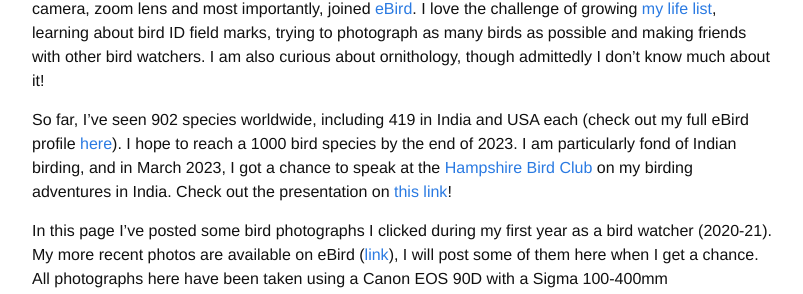
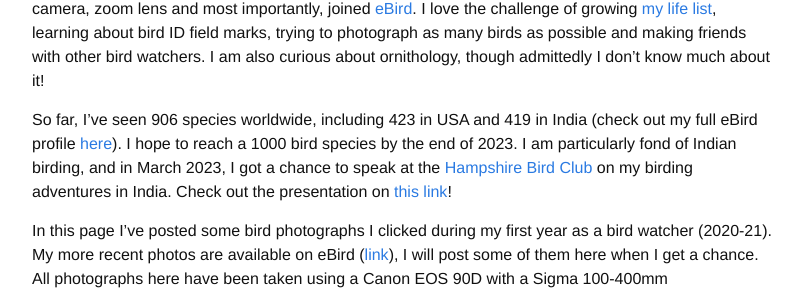
Before and after one commit to martiansideofthemoon/martiansideofthemoon.github.io, a Jekyll site: the page built from _pages/bird_photography.md, in a window 1280 px wide and 900 px high. Shown: the part 200-494 px from the top of the window, without its empty margins (238-1041 px from the left). Built offline with Jekyll 4.4.1, drawn with Linux system fonts in a browser that asks for light colours; comment, search, counter and statistics services are not loaded.

Commit message:
Update bird_photography.md

```diff
--- a/_pages/bird_photography.md
+++ b/_pages/bird_photography.md
@@ -7,7 +7,7 @@ order: 3
 
 I started my birding journey during the summer months of the 2020 pandemic watching backyard birds and I instantly fell in love with birds! One thing lead to another, and I bought a pair of binoculars, a camera, zoom lens and most importantly, joined [eBird](https://ebird.org/home). I love the challenge of growing [my life list](https://en.wikipedia.org/wiki/Life_list), learning about bird ID field marks, trying to photograph as many birds as possible and making friends with other bird watchers. I am also curious about ornithology, though admittedly I don't know much about it!
 
-So far, I've seen 902 species worldwide, including 419 in India and USA each (check out my full eBird profile [here](https://ebird.org/profile/MTgwMDY0OQ/world)). I hope to reach a 1000 bird species by the end of 2023. I am particularly fond of Indian birding, and in March 2023, I got a chance to speak at the [Hampshire Bird Club](https://hampshirebirdclub.org/) on my birding adventures in India. Check out the presentation on [this link](https://www.youtube.com/watch?v=X5hNkq-dBg4)!
+So far, I've seen 906 species worldwide, including 423 in USA and 419 in India (check out my full eBird profile [here](https://ebird.org/profile/MTgwMDY0OQ/world)). I hope to reach a 1000 bird species by the end of 2023. I am particularly fond of Indian birding, and in March 2023, I got a chance to speak at the [Hampshire Bird Club](https://hampshirebirdclub.org/) on my birding adventures in India. Check out the presentation on [this link](https://www.youtube.com/watch?v=X5hNkq-dBg4)!
 
 In this page I've posted some bird photographs I clicked during my first year as a bird watcher (2020-21). My more recent photos are available on eBird ([link](https://media.ebird.org/catalog?mediaType=photo&searchField=user&userId=USER1800649&sort=rating_rank_desc&unconfirmed=incl)), I will post some of them here when I get a chance. All photographs here have been taken using a Canon EOS 90D with a Sigma 100-400mm Contemporary DG OS HSM lens. All photos use shutter priority with auto-ISO and optical stabilization. Shutter speed is generally 1/640 for stationary birds and 1/800 for birds in flight. I also often over-expose birds in flight (using 1-2 stops of exposure compensation) due to white skies. To see the original resolution picture, right-click and open the image in a new tab, or download the image.
 
```
